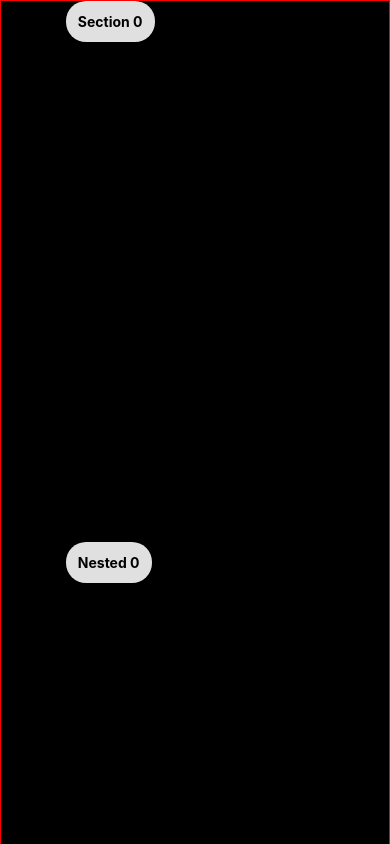
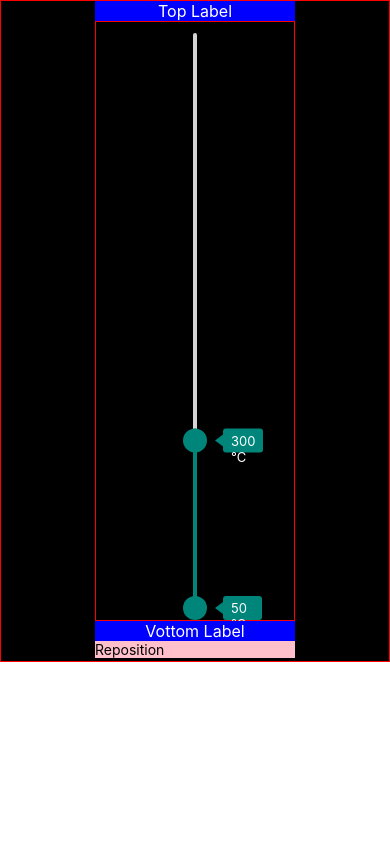
Before and after one commit to KailasMahavarkar/vertical-rheostat-rn, a React Native app: screen / in a window 390 px wide. Shown: the top 844 px of the page. Built offline with nearby package versions, Linux system fonts and the light colour scheme.

Commit message:
added scrollspy code

```diff
--- a/App.tsx
+++ b/App.tsx
@@ -1,10 +1,27 @@
 /* eslint-disable react-native/no-inline-styles */
 import React, { useState } from 'react';
 import { SafeAreaView, View, Text, Pressable } from 'react-native';
-import ScrollSpyExample from './ScrollSpyExample';
-import StickyScrollspy from './StickyScrollSpy';
+import VerticalRheostat from './VerticalRheostat/VerticalRheostat';
+import { linearAlgorithm, log10Algorithm } from './VerticalRheostat/algorithm';
+
+function Label({ text }) {
+    return <View style={{
+        backgroundColor: 'blue',
+        justifyContent: 'center',
+        alignItems: 'center',
+    }}>
+        <Text style={{ color: 'white', fontSize: 16 }}>{text}</Text>
+    </View>;
+}
 
 function App(): React.JSX.Element {
+    const maxValue = 1000;
+    const minValue = 0;
+
+    const [topValue, setTopValue] = useState(700);
+    const [bottomValue, setBottomValue] = useState(200);
+    const [pressed, setPressed] = useState(true);
+
     const backgroundStyle = {
         backgroundColor: 'black',
     };
@@ -21,7 +38,62 @@ function App(): React.JSX.Element {
                 borderStyle: 'solid',
             }}
         >
-            <StickyScrollspy />
+            <VerticalRheostat
+                handleSize={24}
+                handleDelta={10}
+                rheostatWidth={200}
+                rheostatHeight={600}
+
+                tooltipPosition="right"
+                tooltipTextSuffix=" °C"
+
+                minRange={50}
+                maxRange={900}
+                algorithm={linearAlgorithm}
+
+                topLabel={<Label text="Top Label" />}
+                bottomLabel={<Label text="Vottom Label" />}
+
+                showSnapLines={true}
+                shouldSnap={false}
+                snappingPoints={[minValue, 100, 200, 300, 400, 500, 600, 700, 800, 900, maxValue]}
+
+                topHandleValue={300}
+                bottomHandleValue={50}
+
+                tooltipFloatPrecision={0}
+
+                labelStyles={{
+                    backgroundColor: 'yellow',
+                }}
+            />
+
+
+            <Pressable
+                onPress={() => {
+                    if (pressed) {
+                        setTopValue(600);
+                        setBottomValue(200);
+                    } else {
+                        setTopValue(maxValue);
+                        setBottomValue(minValue);
+                    }
+                    setPressed(!pressed);
+                }}
+            >
+                <View style={{
+                    width: 200,
+                    height: 20,
+                }}>
+                    <Text
+                        style={{
+                            color: 'black',
+                            backgroundColor: 'pink',
+                        }}>
+                        Reposition
+                    </Text>
+                </View>
+            </Pressable>
         </View>
     </SafeAreaView>;
 }
--- a/StickyScrollSpy.tsx
+++ b/StickyScrollSpy.tsx
@@ -19,25 +19,11 @@ const NestedScrollSpy = () => {
         contentRef: parentContentRef,
     } = useScrollSpy({
         threshold: 50,
-        onActiveIndexChange: (index) => console.log('Parent section:', index),
+        // onActiveIndexChange: (index: any) => console.log('Parent section:', index),
         tabNavBgColor: '#e0e0e0',
         styleType: 'pill',
-        isNested: false
     });
 
-    const {
-        activeIndex: childActiveIndex,
-        handleScroll: handleChildScroll,
-        TabList: ChildTabList,
-        Section: ChildSection,
-        contentRef: childContentRef,
-    } = useScrollSpy({
-        threshold: 50,
-        onActiveIndexChange: (index) => console.log('Child section:', index),
-        tabNavBgColor: '#e0e0e0',
-        styleType: 'pill',
-        isNested: true // Mark as nested
-    });
 
     const parentSections = [
         { title: 'Section 0', content: 'Content 0' },
@@ -45,53 +31,51 @@ const NestedScrollSpy = () => {
         { title: 'Section 2', content: 'Content 2' },
     ];
 
-    const childSections = [
-        { title: 'Nested 0', content: 'Nested Content 0' },
-        { title: 'Nested 1', content: 'Nested Content 1' },
-        { title: 'Nested 2', content: 'Nested Content 2' },
-    ];
-
     return (
+        <>
+            <View style={{
+                position: 'absolute',
+                bottom: 0,
+                right: 0,
+                backgroundColor: 'pink',
+                zIndex: 10
+            }}>
+                <Text>Parent Active Index: {parentActiveIndex}</Text>
+            </View>
             <Animated.ScrollView
                 ref={parentContentRef}
                 onScroll={handleParentScroll}
-            scrollEventThrottle={16}
                 stickyHeaderIndices={[0]}
-            nestedScrollEnabled={true} // Enable nested scrolling
+                nestedScrollEnabled={true}
+                style={{
+                    flex: 1,
+                    backgroundColor: '#f0f0f0',
+                    width: '100%',
+                    overflow: 'hidden',
+                }}
             >
                 <ParentTabList items={parentSections} />
 
+
+
                 {parentSections.map((section, index) => (
                     <ParentSection key={index} index={index}>
-                    {index === 1 ? (
-                        <Animated.ScrollView
-                            ref={childContentRef}
-                            onScroll={handleChildScroll}
-                            scrollEventThrottle={16}
-                            stickyHeaderIndices={[0]}
-                            nestedScrollEnabled={true}
-                            style={{ maxHeight: 600 }} // Constrain height of nested scroll view
-                        >
-                            <ChildTabList items={childSections} />
-
-                            {childSections.map((childSection, childIndex) => (
-                                <ChildSection key={childIndex} index={childIndex}>
-                                    <View style={{ height: 300 }}>
-                                        <Text>{childSection.content}</Text>
-                                    </View>
-                                </ChildSection>
-                            ))}
-                        </Animated.ScrollView>
-                    ) : (
-                        <View style={{ height: 500 }}>
+                        <View
+                            style={{
+                                height: 500,
+                                backgroundColor: ['red', 'green', 'blue'][index % 3],
+                                color: ['white', 'black', 'white'][index % 3],
+                            }}>
                             <Text>{section.content}</Text>
                         </View>
-                    )}
                     </ParentSection>
                 ))}
 
                 <View style={{ height: 300 }} />
+
             </Animated.ScrollView>
+        </>
+
     );
 };
 
--- a/ui/hooks/useScrollSpy.js
+++ b/ui/hooks/useScrollSpy.js
@@ -4,8 +4,22 @@ import React, { useCallback, useRef, useState } from "react";
 import { View, TouchableOpacity, Text } from "react-native";
 import Animated, { useAnimatedRef } from "react-native-reanimated";
 import useUiScroll from "./useUiScroll";
+import { useDerivedValue, useSharedValue, withTiming, scrollTo } from "react-native-reanimated";
 
 const SCROLL_ANIMATION_DURATION = 260;
+
+function throttle(callback, limit) {
+	let waiting = false;
+	return function () {
+		if (!waiting) {
+			callback.apply(this, arguments);
+			waiting = true;
+			setTimeout(function () {
+				waiting = false;
+			}, limit);
+		}
+	};
+}
 
 export function getClosestIndex(array, target) {
 	if (array.length === 0) {
@@ -61,16 +75,17 @@ const useScrollSpy = ({
 	textTransform,
 	hasFirstLastChildPadding = false,
 	tabNavBgColor,
-	isNested = false, // Add isNested prop
-	parentScrollEnabled = true, // Add control for parent scroll
 }) => {
 	const [activeIndex, setActiveIndex] = useState(0);
-	const isScrollingRef = useRef(false);
-	const lastScrollY = useRef(0);
+	const [lastScrolledYPosition, setLastScrolledYPosition] = useState(0);
+	const scrollXValue = useSharedValue(0);
+	const scrollYValue = useSharedValue(0);
 
+	// Animated refs for smooth scrolling
 	const navListRef = useAnimatedRef();
 	const contentRef = useAnimatedRef();
 
+	// UI thread scroll handlers
 	const handleNavListScroll = useUiScroll({ ref: navListRef });
 	const handleContentScroll = useUiScroll({ ref: contentRef });
 
@@ -78,7 +93,6 @@ const useScrollSpy = ({
 		panePositions: useRef({}),
 		sortedPanePositions: useRef([]),
 		tabPositions: useRef({}),
-		scrollBoundaries: useRef({ top: 0, bottom: 0 }), // Track scroll boundaries
 	};
 
 	const findActiveSection = (scrollPosition) => {
@@ -86,84 +100,19 @@ const useScrollSpy = ({
 		return getClosestIndex(paneEntries, scrollPosition + threshold + paneEntries[0]).index;
 	};
 
-	const handleScroll = useCallback(
-		({ nativeEvent }) => {
-			const { contentOffset, layoutMeasurement, contentSize } = nativeEvent;
-			const { y: currentPosition } = contentOffset;
+	const handleScroll = ({ nativeEvent }) => {
+		const scrollPosition = nativeEvent.contentOffset.y;
+		const newActiveIndex = findActiveSection(scrollPosition);
 
-			// Handle nested scrolling behavior
-			if (isNested) {
-				const isAtTop = currentPosition <= 0;
-				const isAtBottom = contentOffset.y + layoutMeasurement.height >= contentSize.height;
-
-				// Store boundaries for future reference
-				refs.scrollBoundaries.current = {
-					top: isAtTop,
-					bottom: isAtBottom,
-				};
-
-				// Only allow parent scroll when at boundaries
-				if (!isAtTop && !isAtBottom && !parentScrollEnabled) {
-					return;
-				}
-			}
-
-			// Debounce scroll handling
-			if (isScrollingRef.current) {
+		if (activeIndex === newActiveIndex) {
 			return;
 		}
 
-			isScrollingRef.current = true;
+		setActiveIndex(newActiveIndex);
+		setLastScrolledYPosition(scrollPosition);
+	};
 
-			// Only update if scroll position changed significantly
-			if (Math.abs(currentPosition - lastScrollY.current) > 5) {
-				const newActiveIndex = findActiveSection(currentPosition);
-
-				if (newActiveIndex !== activeIndex) {
-					setActiveIndex(newActiveIndex);
-					onActiveIndexChange?.(newActiveIndex);
-
-					// Smooth scroll tab into view
-					const currentTab = refs.tabPositions.current[newActiveIndex];
-					if (currentTab) {
-						const listWidth = navListRef.current?.offsetWidth || 0;
-						const xOffset = Math.max(
-							0,
-							currentTab.x - listWidth / 2 + currentTab.width / 2
-						);
-						handleNavListScroll({
-							xOffset,
-							duration: SCROLL_ANIMATION_DURATION,
-						});
-					}
-				}
-
-				lastScrollY.current = currentPosition;
-			}
-
-			// Reset scroll lock after a delay
-			setTimeout(() => {
-				isScrollingRef.current = false;
-			}, 50);
-		},
-		[activeIndex, isNested, parentScrollEnabled, onActiveIndexChange]
-	);
-
-	const scrollToSection = useCallback(
-		(index) => {
-			const section = refs.panePositions.current[index];
-			if (section) {
-				handleContentScroll({
-					yOffset: section.y - threshold,
-					duration: SCROLL_ANIMATION_DURATION,
-				});
-			}
-		},
-		[threshold, handleContentScroll]
-	);
-
-	// Rest of the implementation remains the same...
-	const registerPane = useCallback((index, layout) => {
+	const registerPane = (index, layout) => {
 		refs.panePositions.current = {
 			...refs.panePositions.current,
 			[index]: layout,
@@ -171,32 +120,36 @@ const useScrollSpy = ({
 		refs.sortedPanePositions.current = Object.entries(refs.panePositions.current).sort(
 			([, a], [, b]) => a.y - b.y
 		);
-	}, []);
+	};
 
-	const registerTab = useCallback((index, layout) => {
+	const registerTab = (index, layout) => {
 		refs.tabPositions.current = {
 			...refs.tabPositions.current,
 			[index]: layout,
 		};
-	}, []);
+	};
 
-	const handleTabPress = useCallback(
-		(index) => {
-			setActiveIndex(index);
-			onActiveIndexChange?.(index);
-			scrollToSection(index);
-		},
-		[onActiveIndexChange, scrollToSection]
-	);
+	const handleTabPress = (index) => {
+		const { y } = refs.panePositions.current[index];
+		const yOffset = y - lastScrolledYPosition;
 
-	const TabList = useCallback(
-		({ items }) => (
+        console.log("yOffset", yOffset);
+
+		handleContentScroll({
+			yOffset: yOffset,
+		});
+
+        // set lastScrolledYPosition to the new y position
+        setLastScrolledYPosition(yOffset);
+	};
+
+	const TabList = ({ items }) => (
 		<Animated.ScrollView
 			ref={navListRef}
 			horizontal
 			showsHorizontalScrollIndicator={false}
 			style={[{ flexGrow: 0 }, customListStyle]}
-				contentContainerStyle={listContentContainerStyle}
+			// contentContainerStyle={listContentContainerStyle}
 		>
 			{items.map((item, index) => (
 				<View
@@ -216,8 +169,7 @@ const useScrollSpy = ({
 					<TouchableOpacity
 						onPress={() => handleTabPress(index)}
 						style={{
-								backgroundColor:
-									activeIndex === index ? tabNavBgColor : "transparent",
+							backgroundColor: activeIndex === index ? tabNavBgColor : "transparent",
 							padding: 12,
 							borderRadius: styleType === "pill" ? 20 : 0,
 						}}
@@ -234,25 +186,10 @@ const useScrollSpy = ({
 				</View>
 			))}
 		</Animated.ScrollView>
-		),
-		[
-			activeIndex,
-			customListStyle,
-			listContentContainerStyle,
-			hasFirstLastChildPadding,
-			styleType,
-			tabNavBgColor,
-			textTransform,
-			handleTabPress,
-			registerTab,
-		]
 	);
 
-	const Section = useCallback(
-		({ index, children }) => (
+	const Section = ({ index, children }) => (
 		<View onLayout={(e) => registerPane(index, e.nativeEvent.layout)}>{children}</View>
-		),
-		[registerPane]
 	);
 
 	return {
@@ -263,5 +200,4 @@ const useScrollSpy = ({
 		contentRef,
 	};
 };
-
 export default useScrollSpy;
```
Also changed, not shown: ui/hooks/useUiScroll.js (+12 -39 lines). Lines whose indentation alone changed are shown as unchanged.
